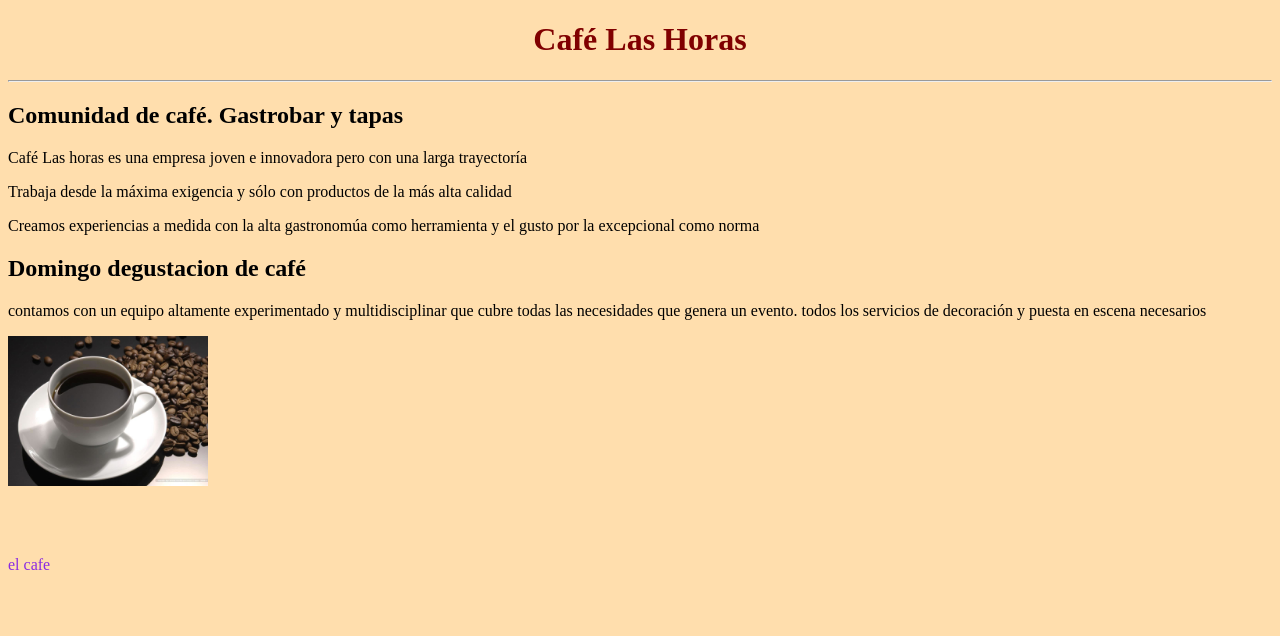
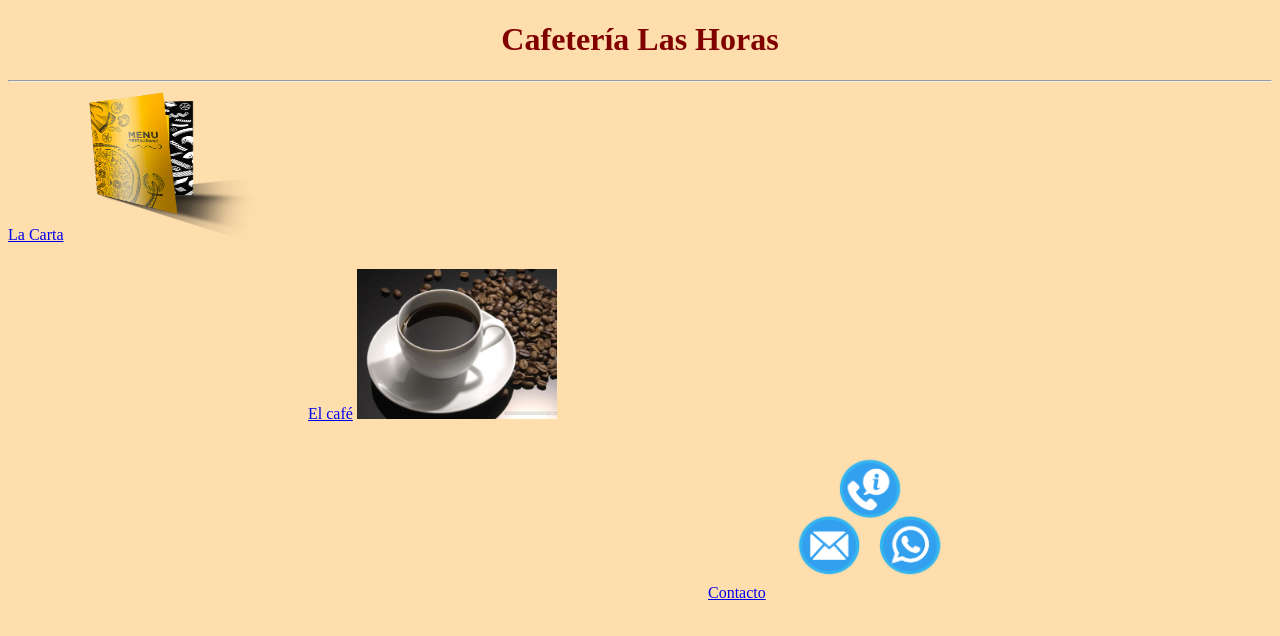
Before and after one commit to DavidArranz/Practica-4.2, a plain HTML site: page index.html in a window 1280 px wide. Drawn offline with Linux system fonts and the light colour scheme.

Commit message:
Add files via upload

```diff
--- a/index.html
+++ b/index.html
@@ -6,29 +6,20 @@
 
 <body class="colordefondo">
 <header>
-  <h1 class="centrado">Café Las Horas</h1>
+  <h1 class="centrado">Cafetería Las Horas</h1>
   <hr>
 
 </header>
 <section>
-  <header>
-    <h2>Comunidad de café. Gastrobar y tapas</h2>
-  </header>
-  <article>
-    <p>Café Las horas es una empresa  joven e innovadora pero con una larga trayectoría</p>
-    <p>Trabaja desde la máxima exigencia y sólo con productos de la más alta calidad</p>
-    <p>Creamos experiencias a medida con la alta gastronomúa como herramienta y el gusto por la excepcional como norma</p>
-  </article>
+  <a href="lacarta.html" class="carta">La Carta</a>
+  <a href="lacarta.html" class="carta"><img src="img\external-content.duckduckgo.com.png" alt="carta" width="200" height="150"></a>
 </section>
 <section>
-  <header>
-    <h2>Domingo degustacion de café</h2>
-  </header>
-  <article>
-    <p>contamos con un equipo altamente experimentado y multidisciplinar que cubre todas las necesidades que genera un evento. todos los servicios de decoración y puesta en escena necesarios</p>
-  </article>
+  <a href="elcafe.html" class="cafe">El café</a>
+  <a href="elcafe.html" class="cafe"><img src="img\external-content.duckduckgo.com.jpeg" alt="cafe" width="200" height="150"></a>
 </section>
-<a href="pag1.html"><img src="img/external-content.duckduckgo.com.jpeg" alt="cafe" width="200" height="150"></a>
-<br>
-<p class="centrado"> el cafe </p>
+<section>
+  <a href="contacto.html" class="contacto">Contacto</a>
+  <a href="contacto.html" class="contacto"><img src="img\contacto.png" alt="contacto" width="200" height="150"></a>
+</section>
 </body>
--- a/style.css
+++ b/style.css
@@ -1,15 +1,27 @@
 
-h1.centrado{
-    color: maroon;
-    text-align: center;
-
-}
-p.centrado {
-    color: blueviolet;
-    position: relative;
-    top: 50px;
-    right: 0;
-}
 .colordefondo {
     background-color: navajowhite;
 }
+.centrado{
+    color: maroon;
+    text-align: center;
+    font-weight: 600;
+
+}
+a.cafe {
+    position: relative;
+    top: 25px;
+    right: -300px;
+}
+
+a.contacto {
+    position: relative;
+    top: 50px;
+    right: -700px;
+}
+.textolacarta {
+    color: darkred;
+}
+.textoelcafe {
+    color: red;
+}
```
Also changed, not shown: contacto.html (added, +18 -0 lines), elcafe.html (+18 -7 lines), lacarta.html (+16 -7 lines).
